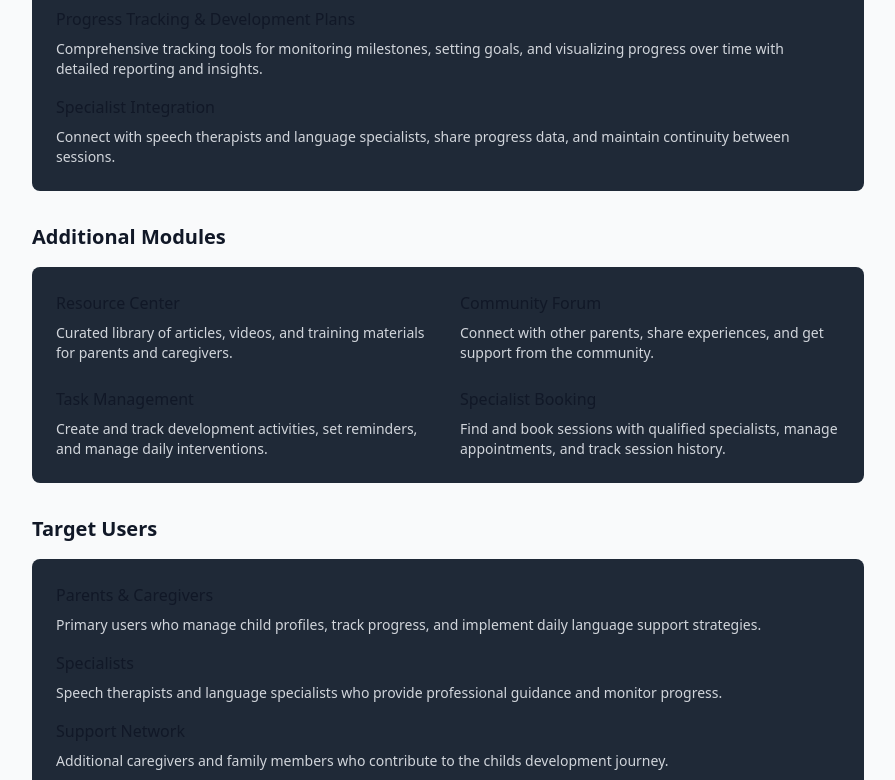
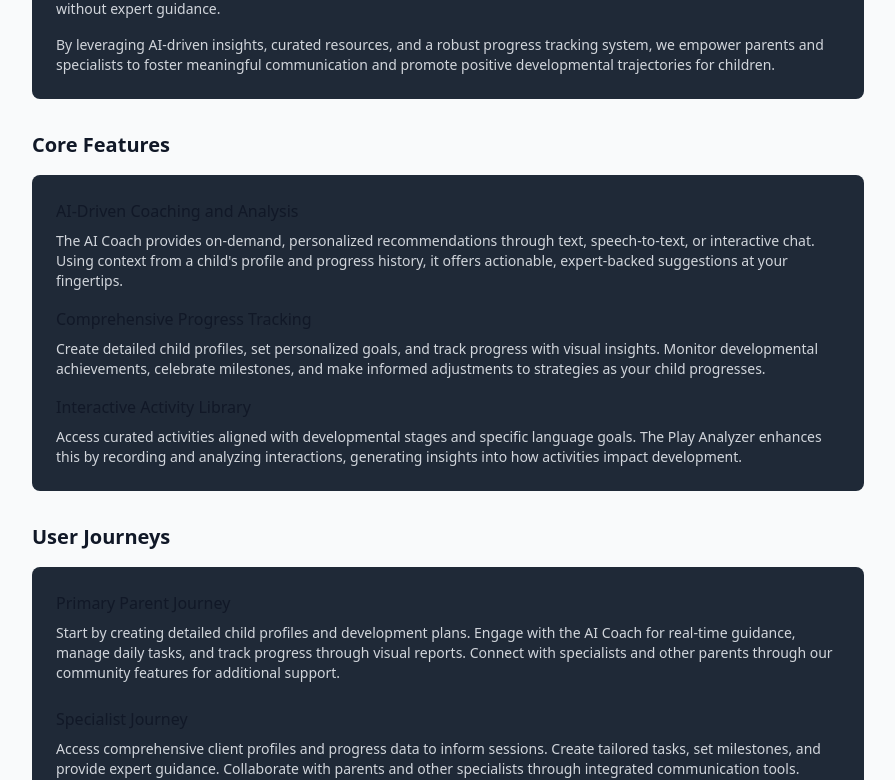
Before and after one commit to tgsatwit/eleven-labs-conversation-demo, a Next.js app: page /overview in a window 1280 px wide. Shown: the part 409-1189 px from the top of the page, without its empty margins (192-1087 px from the left). Built offline with nearby package versions, Linux system fonts and the light colour scheme; no server answers.

Commit message:
small ui changes

```diff
--- a/src/app/overview/page.tsx
+++ b/src/app/overview/page.tsx
@@ -22,84 +22,107 @@ export default function Overview() {
         theme === 'dark' ? 'bg-gray-800/50' : 'bg-blue-50'
       }`}>
         <p className="text-sm">
-          This demo showcases only the AI-powered features of the full Gestalts Language Coach platform.
-          Below is an overview of the complete applications capabilities and features.
+          The Gestalt Language Coach is a comprehensive digital platform designed to assist parents, specialists,
+          and caregivers in supporting and enhancing a child's language development through targeted guidance,
+          collaborative tools, and advanced AI-driven insights.
         </p>
       </div>
+
+      <Section title="Core Motivation">
+        <div className="space-y-4">
+          <p className={`text-sm ${theme === 'dark' ? 'text-gray-300' : 'text-gray-600'}`}>
+            Our platform addresses the critical need for accessible, continuous, and individualized support
+            in language development for children, especially those with unique learning needs. Parents often
+            struggle to provide consistent language development activities between specialist sessions, and
+            traditional resources can be difficult to navigate without expert guidance.
+          </p>
+          <p className={`text-sm ${theme === 'dark' ? 'text-gray-300' : 'text-gray-600'}`}>
+            By leveraging AI-driven insights, curated resources, and a robust progress tracking system,
+            we empower parents and specialists to foster meaningful communication and promote positive
+            developmental trajectories for children.
+          </p>
+        </div>
+      </Section>
 
       <Section title="Core Features">
         <div className="space-y-4">
           <div>
             <h3 className="font-medium mb-2">AI-Driven Coaching and Analysis</h3>
             <p className={`text-sm ${theme === 'dark' ? 'text-gray-300' : 'text-gray-600'}`}>
-              Personalized AI coaching provides real-time guidance and analysis of play sessions,
-              offering actionable insights for supporting child language development.
+              The AI Coach provides on-demand, personalized recommendations through text, speech-to-text,
+              or interactive chat. Using context from a child's profile and progress history, it offers
+              actionable, expert-backed suggestions at your fingertips.
             </p>
           </div>
           <div>
-            <h3 className="font-medium mb-2">Progress Tracking & Development Plans</h3>
+            <h3 className="font-medium mb-2">Comprehensive Progress Tracking</h3>
             <p className={`text-sm ${theme === 'dark' ? 'text-gray-300' : 'text-gray-600'}`}>
-              Comprehensive tracking tools for monitoring milestones, setting goals, and visualizing progress
-              over time with detailed reporting and insights.
+              Create detailed child profiles, set personalized goals, and track progress with visual insights.
+              Monitor developmental achievements, celebrate milestones, and make informed adjustments to
+              strategies as your child progresses.
             </p>
           </div>
           <div>
-            <h3 className="font-medium mb-2">Specialist Integration</h3>
+            <h3 className="font-medium mb-2">Interactive Activity Library</h3>
             <p className={`text-sm ${theme === 'dark' ? 'text-gray-300' : 'text-gray-600'}`}>
-              Connect with speech therapists and language specialists, share progress data, and maintain
-              continuity between sessions.
+              Access curated activities aligned with developmental stages and specific language goals.
+              The Play Analyzer enhances this by recording and analyzing interactions, generating insights
+              into how activities impact development.
             </p>
           </div>
         </div>
       </Section>
 
-      <Section title="Additional Modules">
-        <div className="grid grid-cols-1 md:grid-cols-2 gap-6">
+      <Section title="User Journeys">
+        <div className="space-y-6">
           <div>
-            <h3 className="font-medium mb-2">Resource Center</h3>
+            <h3 className="font-medium mb-2">Primary Parent Journey</h3>
             <p className={`text-sm ${theme === 'dark' ? 'text-gray-300' : 'text-gray-600'}`}>
-              Curated library of articles, videos, and training materials for parents and caregivers.
+              Start by creating detailed child profiles and development plans. Engage with the AI Coach
+              for real-time guidance, manage daily tasks, and track progress through visual reports.
+              Connect with specialists and other parents through our community features for additional support.
             </p>
           </div>
           <div>
-            <h3 className="font-medium mb-2">Community Forum</h3>
+            <h3 className="font-medium mb-2">Specialist Journey</h3>
             <p className={`text-sm ${theme === 'dark' ? 'text-gray-300' : 'text-gray-600'}`}>
-              Connect with other parents, share experiences, and get support from the community.
+              Access comprehensive client profiles and progress data to inform sessions. Create tailored
+              tasks, set milestones, and provide expert guidance. Collaborate with parents and other
+              specialists through integrated communication tools.
             </p>
           </div>
           <div>
-            <h3 className="font-medium mb-2">Task Management</h3>
+            <h3 className="font-medium mb-2">Support Network Journey</h3>
             <p className={`text-sm ${theme === 'dark' ? 'text-gray-300' : 'text-gray-600'}`}>
-              Create and track development activities, set reminders, and manage daily interventions.
-            </p>
-          </div>
-          <div>
-            <h3 className="font-medium mb-2">Specialist Booking</h3>
-            <p className={`text-sm ${theme === 'dark' ? 'text-gray-300' : 'text-gray-600'}`}>
-              Find and book sessions with qualified specialists, manage appointments, and track session history.
+              Additional caregivers can participate in task completion, view progress updates, and
+              contribute to the child's development journey. Stay connected through the messaging
+              system and community features while maintaining appropriate access levels.
             </p>
           </div>
         </div>
       </Section>
 
-      <Section title="Target Users">
+      <Section title="Value Proposition">
         <div className="space-y-4">
           <div>
-            <h3 className="font-medium mb-2">Parents & Caregivers</h3>
+            <h3 className="font-medium mb-2">Personalized Support</h3>
             <p className={`text-sm ${theme === 'dark' ? 'text-gray-300' : 'text-gray-600'}`}>
-              Primary users who manage child profiles, track progress, and implement daily language support strategies.
+              Receive tailored guidance and support between specialist sessions, with tools to actively
+              participate in and influence your child's progress in meaningful ways.
             </p>
           </div>
           <div>
-            <h3 className="font-medium mb-2">Specialists</h3>
+            <h3 className="font-medium mb-2">Collaborative Environment</h3>
             <p className={`text-sm ${theme === 'dark' ? 'text-gray-300' : 'text-gray-600'}`}>
-              Speech therapists and language specialists who provide professional guidance and monitor progress.
+              Connect with qualified specialists, share experiences with other parents, and maintain
+              a coordinated approach to supporting your child's language development.
             </p>
           </div>
           <div>
-            <h3 className="font-medium mb-2">Support Network</h3>
+            <h3 className="font-medium mb-2">Data-Driven Progress</h3>
             <p className={`text-sm ${theme === 'dark' ? 'text-gray-300' : 'text-gray-600'}`}>
-              Additional caregivers and family members who contribute to the childs development journey.
+              Track development through comprehensive analytics and visual reports, helping you make
+              informed decisions and celebrate progress along your child's unique journey.
             </p>
           </div>
         </div>
```
